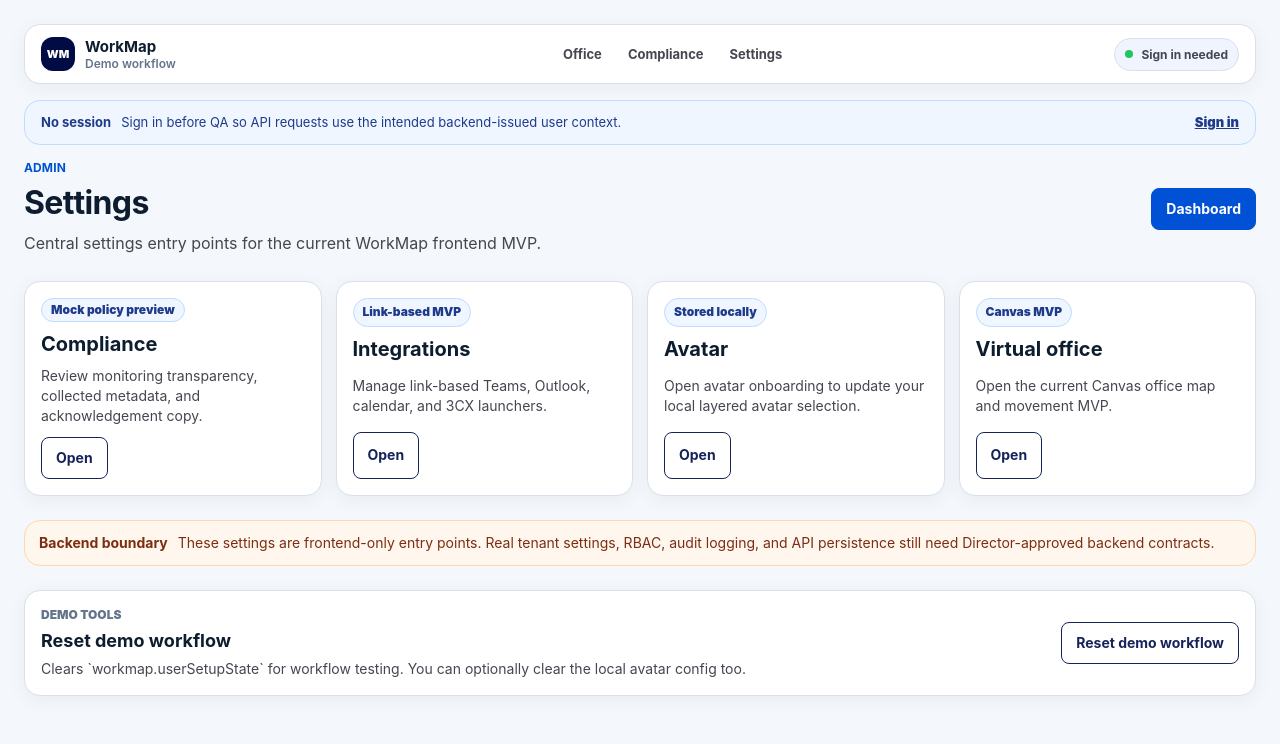
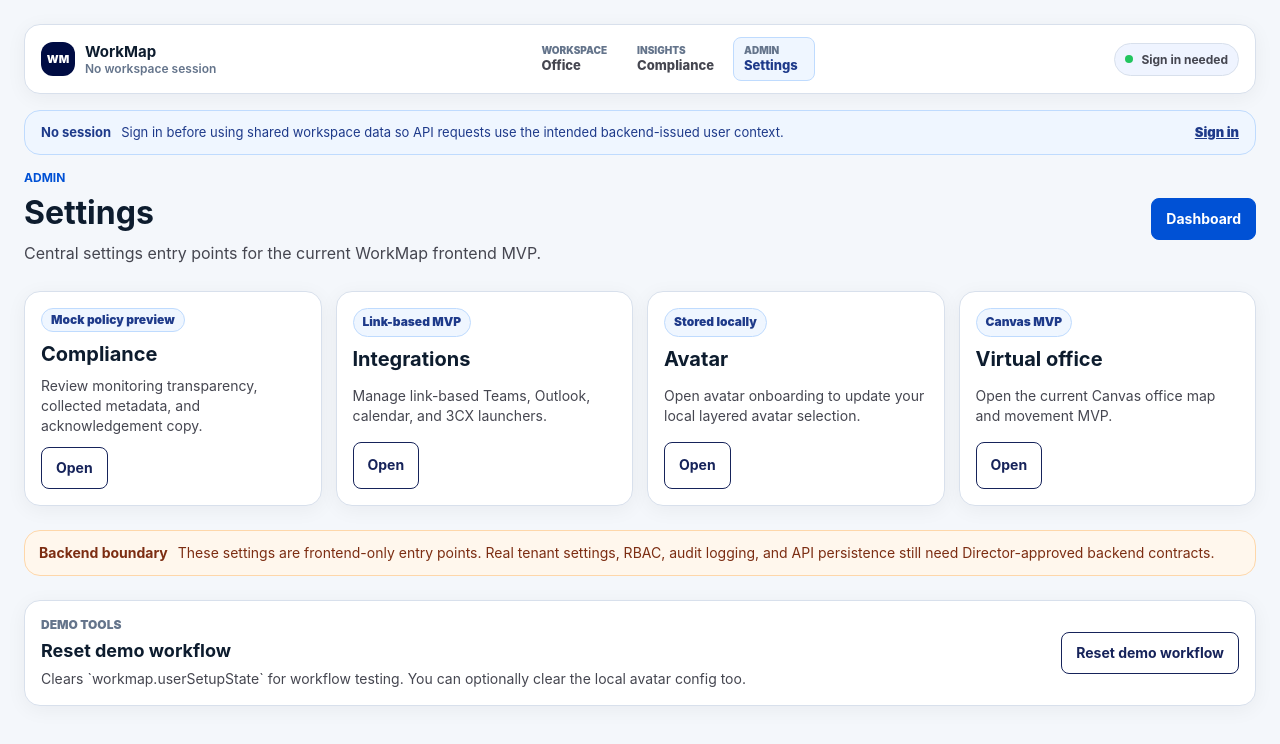
Before and after one commit to liangceli/WorkMap, a Next.js app in the folder workmap/apps/web/: page /settings in a window 1280 px wide. Shown: the top 744 px of the page. Built offline with nearby package versions, Linux system fonts and the light colour scheme; no server answers.

Commit message:
style: polish frontend product experience

```diff
--- a/workmap/apps/web/components/compliance/CompliancePolicyPanel.tsx
+++ b/workmap/apps/web/components/compliance/CompliancePolicyPanel.tsx
@@ -27,7 +27,7 @@
   "Private message or email content",
   "Browser page body content",
   "Full URL paths, query strings, form inputs, or passwords",
-  "Invisible employee spying",
+  "Hidden employee monitoring",
 ];
 
 export function CompliancePolicyPanel() {
@@ -209,7 +209,7 @@
   },
   policyGrid: {
     display: "grid",
-    gridTemplateColumns: "repeat(2, minmax(0, 1fr))",
+    gridTemplateColumns: "repeat(auto-fit, minmax(min(100%, 320px), 1fr))",
     gap: "14px",
   },
   policyCard: {
--- a/workmap/apps/web/components/employees/EmployeeDirectory.tsx
+++ b/workmap/apps/web/components/employees/EmployeeDirectory.tsx
@@ -218,7 +218,7 @@
   toolbar: {
     ...wmStyles.card,
     display: "grid",
-    gridTemplateColumns: "minmax(260px, 1fr) 190px 170px auto",
+    gridTemplateColumns: "repeat(auto-fit, minmax(min(100%, 210px), 1fr))",
     gap: "12px",
     alignItems: "end",
     padding: "16px",
@@ -289,10 +289,12 @@
   tablePanel: {
     ...wmStyles.card,
     overflow: "hidden",
+    overflowX: "auto" as const,
   },
   tableHeader: {
     display: "grid",
     gridTemplateColumns: "minmax(260px, 1.35fr) 210px 230px minmax(260px, 1fr)",
+    minWidth: "920px",
     gap: "14px",
     borderBottom: `1px solid ${wm.colors.borderSubtle}`,
     background: wm.colors.surfaceLow,
@@ -305,6 +307,7 @@
   row: {
     display: "grid",
     gridTemplateColumns: "minmax(260px, 1.35fr) 210px 230px minmax(260px, 1fr)",
+    minWidth: "920px",
     gap: "14px",
     alignItems: "center",
     borderBottom: `1px solid ${wm.colors.borderSubtle}`,
--- a/workmap/apps/web/components/layout/AppShell.tsx
+++ b/workmap/apps/web/components/layout/AppShell.tsx
@@ -1,6 +1,7 @@
 "use client";
 
 import { useEffect, useMemo, useState, type ReactNode } from "react";
+import { usePathname } from "next/navigation";
 import { getWorkMapApiAuthOptions } from "../../lib/api/apiAuth";
 import { getCurrentCompany } from "../../lib/api/companiesApi";
 import { getCurrentUser } from "../../lib/api/authApi";
@@ -31,23 +32,25 @@
 type NavItem = {
   label: string;
   href: string;
+  group: "workspace" | "insight" | "admin" | "platform";
   roles?: WorkMapRole[];
   platformOnly?: boolean;
 };
 
 const navItems: NavItem[] = [
-  { label: "Office", href: "/virtual-office", roles: ["EMPLOYEE", "MANAGER", "OWNER", "IT_ADMIN"] },
-  { label: "Dashboard", href: "/dashboard", roles: ["MANAGER", "OWNER"] },
-  { label: "Employees", href: "/employees", roles: ["EMPLOYEE", "MANAGER", "OWNER", "IT_ADMIN"] },
-  { label: "Reports", href: "/reports", roles: ["MANAGER", "OWNER"] },
-  { label: "Compliance", href: "/compliance", roles: ["EMPLOYEE", "MANAGER", "OWNER", "IT_ADMIN"] },
-  { label: "Invites", href: "/onboarding/invite", roles: ["OWNER"] },
-  { label: "Integrations", href: "/integrations", roles: ["OWNER", "IT_ADMIN"] },
-  { label: "Settings", href: "/settings", roles: ["OWNER", "IT_ADMIN"] },
-  { label: "Platform Admin", href: "/platform-admin", platformOnly: true },
+  { label: "Office", href: "/virtual-office", group: "workspace", roles: ["EMPLOYEE", "MANAGER", "OWNER", "IT_ADMIN"] },
+  { label: "Employees", href: "/employees", group: "workspace", roles: ["EMPLOYEE", "MANAGER", "OWNER", "IT_ADMIN"] },
+  { label: "Dashboard", href: "/dashboard", group: "insight", roles: ["MANAGER", "OWNER"] },
+  { label: "Reports", href: "/reports", group: "insight", roles: ["MANAGER", "OWNER"] },
+  { label: "Compliance", href: "/compliance", group: "insight", roles: ["EMPLOYEE", "MANAGER", "OWNER", "IT_ADMIN"] },
+  { label: "Invites", href: "/onboarding/invite", group: "admin", roles: ["OWNER"] },
+  { label: "Integrations", href: "/integrations", group: "admin", roles: ["OWNER", "IT_ADMIN"] },
+  { label: "Settings", href: "/settings", group: "admin", roles: ["OWNER", "IT_ADMIN"] },
+  { label: "Platform Admin", href: "/platform-admin", group: "platform", platformOnly: true },
 ];
 
 export function AppShell({ children }: AppShellProps) {
+  const pathname = usePathname();
   const [setupState, setSetupState] = useState<UserSetupState | null>(null);
   const [cognitoSession, setCognitoSession] = useState<StoredCognitoSession | null>(null);
   const [pilotSession, setPilotSession] = useState<StoredPilotSession | null>(null);
@@ -145,6 +148,16 @@
     ? "Frontend demo fallback"
     : "No session";
 
+  const contextLabel = platformSummary
+    ? "Platform context"
+    : apiSummary?.companyName
+      ? apiSummary.companyName
+      : cognitoSession
+        ? "Workspace mapping pending"
+        : pilotSession
+          ? pilotSession.user.companySlug
+          : "No workspace session";
+
   return (
     <main style={styles.page}>
       <header style={styles.topNav}>
@@ -152,20 +165,29 @@
           <span style={styles.logo}>WM</span>
           <span>
             <strong style={styles.brandTitle}>WorkMap</strong>
-            <span style={styles.brandSub}>Demo workflow</span>
+            <span style={styles.brandSub}>{contextLabel}</span>
           </span>
         </a>
 
         <nav style={styles.navLinks} aria-label="WorkMap navigation">
           {visibleItems.map((item) => (
-            <a key={item.href} href={item.href} style={styles.navLink}>
+            <a
+              key={item.href}
+              href={item.href}
+              style={{
+                ...styles.navLink,
+                ...(isActiveNav(pathname, item.href) ? styles.navLinkActive : {}),
+                ...(item.platformOnly ? styles.platformNavLink : {}),
+              }}
+            >
+              <span style={styles.navGroupLabel}>{formatNavGroup(item.group)}</span>
               {item.label}
             </a>
           ))}
         </nav>
 
         <div style={styles.sessionWrap}>
-          <div style={styles.rolePill}>
+          <div style={{ ...styles.rolePill, ...(platformSummary ? styles.platformRolePill : {}) }}>
             <span style={styles.roleDot} />
             {roleLabel}
           </div>
@@ -205,7 +227,7 @@
               : `${pilotSession.user.displayName} is using a backend bearer token. Core role boundaries are enforced by the API.`
             : activeRole
               ? "Navigation visibility is for workflow testing only. Sign in on /login for a backend-issued pilot token."
-              : "Sign in before QA so API requests use the intended backend-issued user context."}
+              : "Sign in before using shared workspace data so API requests use the intended backend-issued user context."}
         </span>
         {!cognitoSession && !pilotSession ? (
           <a href="/login" style={styles.noticeLink}>
@@ -223,6 +245,30 @@
   return role.replace(/_/g, " ");
 }
 
+function isActiveNav(pathname: string | null, href: string) {
+  if (!pathname) {
+    return false;
+  }
+
+  return pathname === href || (href !== "/" && pathname.startsWith(`${href}/`));
+}
+
+function formatNavGroup(group: NavItem["group"]) {
+  if (group === "insight") {
+    return "Insights";
+  }
+
+  if (group === "admin") {
+    return "Admin";
+  }
+
+  if (group === "platform") {
+    return "Platform";
+  }
+
+  return "Workspace";
+}
+
 const styles = {
   page: {
     minHeight: "100vh",
@@ -235,7 +281,7 @@
     maxWidth: "1440px",
     margin: "0 auto 16px",
     display: "flex",
-    alignItems: "center",
+    alignItems: "stretch",
     justifyContent: "space-between",
     gap: "16px",
     border: `1px solid ${wm.colors.border}`,
@@ -251,6 +297,7 @@
     color: wm.colors.text,
     textDecoration: "none",
     minWidth: "190px",
+    alignSelf: "center",
   },
   logo: {
     display: "grid",
@@ -278,16 +325,39 @@
     display: "flex",
     justifyContent: "center",
     flex: 1,
-    gap: "6px",
+    gap: "8px",
     flexWrap: "wrap" as const,
   },
   navLink: {
+    display: "grid",
+    gap: "2px",
+    minWidth: "82px",
+    borderWidth: "1px",
+    borderStyle: "solid",
+    borderColor: "transparent",
     borderRadius: wm.radius.md,
     color: wm.colors.textSecondary,
-    padding: "8px 10px",
+    padding: "7px 10px",
     textDecoration: "none",
     fontSize: "13px",
-    fontWeight: 650,
+    fontWeight: 800,
+  },
+  navLinkActive: {
+    borderColor: wm.colors.focusBorder,
+    background: wm.colors.focusBg,
+    color: wm.colors.infoText,
+  },
+  platformNavLink: {
+    borderColor: wm.colors.complianceBorder,
+    background: wm.colors.complianceBg,
+    color: wm.colors.compliance,
+  },
+  navGroupLabel: {
+    color: wm.colors.textMuted,
+    fontSize: "10px",
+    fontWeight: 900,
+    textTransform: "uppercase" as const,
+    lineHeight: 1,
   },
   rolePill: {
     display: "inline-flex",
@@ -303,10 +373,18 @@
     minWidth: "120px",
     justifyContent: "center",
   },
+  platformRolePill: {
+    borderColor: wm.colors.complianceBorder,
+    background: wm.colors.complianceBg,
+    color: wm.colors.compliance,
+  },
   sessionWrap: {
     display: "flex",
     alignItems: "center",
     gap: "8px",
+    alignSelf: "center",
+    flexWrap: "wrap" as const,
+    justifyContent: "flex-end",
   },
   logoutButton: {
     border: `1px solid ${wm.colors.border}`,
--- a/workmap/apps/web/components/office/VirtualOfficeTopBar.tsx
+++ b/workmap/apps/web/components/office/VirtualOfficeTopBar.tsx
@@ -19,8 +19,8 @@
           WM
         </div>
         <div style={styles.titleWrap}>
-          <span style={styles.title}>WorkMap Office</span>
-          <span style={styles.caption}>Current workspace</span>
+          <span style={styles.title}>Virtual Office</span>
+          <span style={styles.caption}>Live team presence</span>
         </div>
         <span style={styles.chevron}><OfficeIcon name="chevronDown" size={18} /></span>
       </header>
--- a/workmap/apps/web/lib/theme/workmapTheme.ts
+++ b/workmap/apps/web/lib/theme/workmapTheme.ts
@@ -125,6 +125,7 @@
     justifyContent: "space-between",
     alignItems: "center",
     gap: wm.spacing[2],
+    flexWrap: "wrap" as const,
   },
   panelHeader: {
     display: "flex",
@@ -138,7 +139,7 @@
     fontSize: "12px",
     fontWeight: 700,
     lineHeight: 1.2,
-    letterSpacing: "0.01em",
+    letterSpacing: 0,
     textTransform: "uppercase" as const,
   },
   pageTitle: {
@@ -147,7 +148,7 @@
     fontSize: "32px",
     lineHeight: 1.25,
     fontWeight: 700,
-    letterSpacing: "-0.02em",
+    letterSpacing: 0,
   },
   pageSubtitle: {
     margin: 0,
```
Also changed, not shown: workmap/apps/web/app/login/page.tsx (+5 -5 lines), workmap/apps/web/app/platform-admin/page.tsx (+27 -6 lines), workmap/apps/web/app/reports/page.tsx (+5 -5 lines), workmap/apps/web/components/dashboard/ManagerOverviewPanel.tsx (+17 -17 lines), workmap/apps/web/components/login/MockLoginPanel.tsx (+5 -5 lines), workmap/apps/web/components/reports/ReportSummaryPanel.tsx (+10 -10 lines), 2 other files (tests, documents, lock files or other folders).
